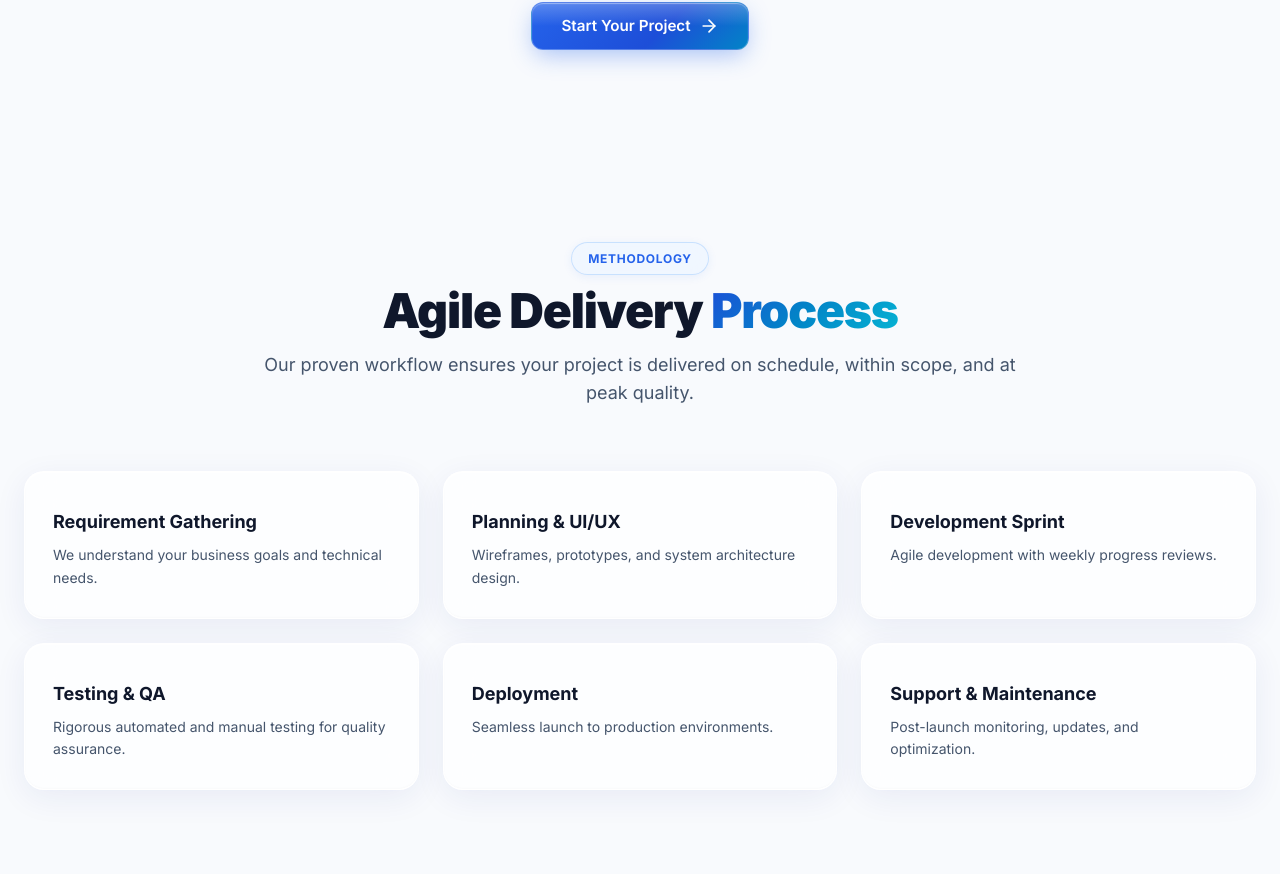
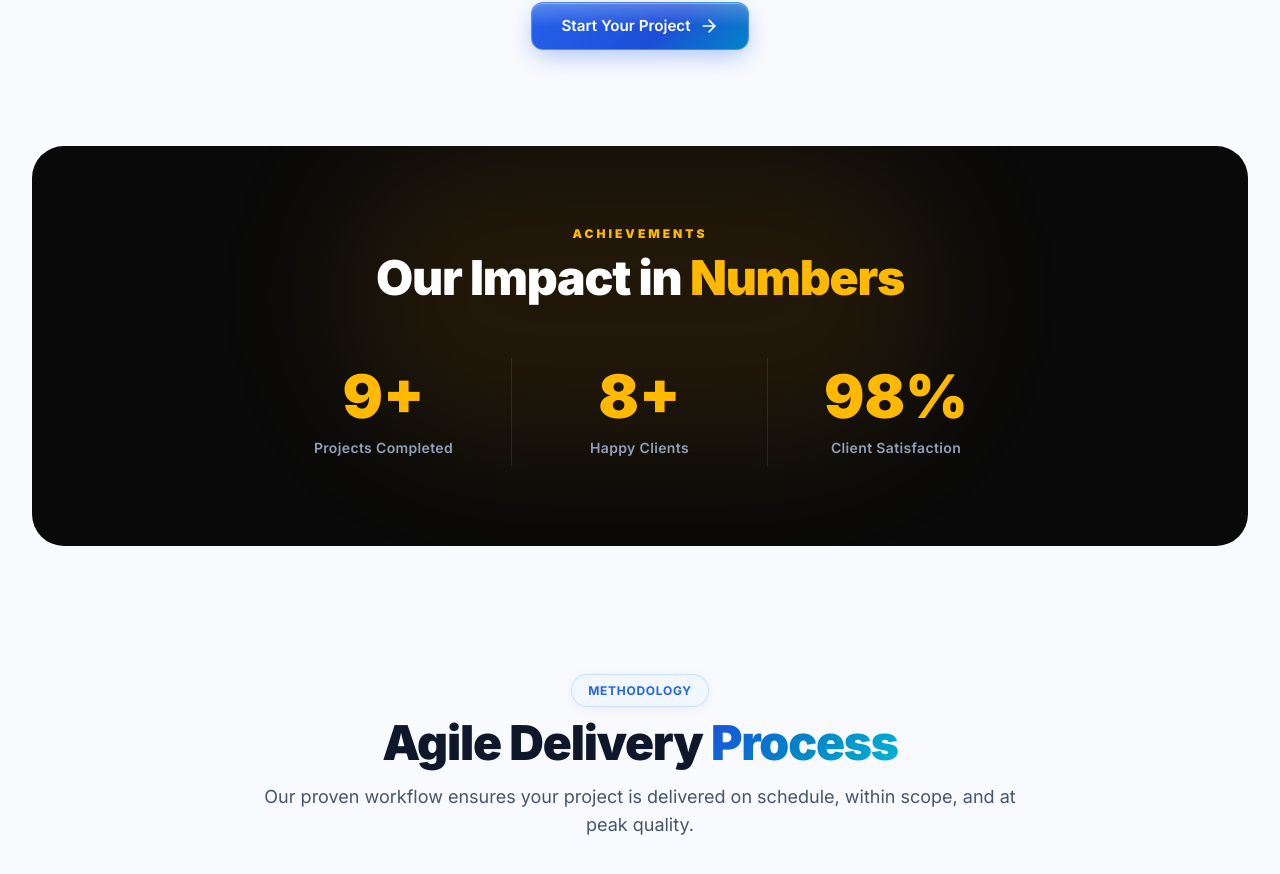
Before and after one commit to dot-tech-solutions/DotTech-Solutions, a Next.js app: page / in a window 1280 px wide. Shown: the part 3611-4485 px from the top of the page. Built offline with nearby package versions, Linux system fonts and the light colour scheme; no server answers.

Commit message:
feat: add Our Impact in Numbers section to homepage

```diff
--- a/src/app/(marketing)/HomeContent.tsx
+++ b/src/app/(marketing)/HomeContent.tsx
@@ -409,6 +409,38 @@ export default function HomeContent() {
         </div>
       </section>
 
+      {/* ==================== IMPACT IN NUMBERS ==================== */}
+      <section className="relative z-10 mx-4 sm:mx-8 mb-8 rounded-[2rem] overflow-hidden bg-[#0A0A0A] py-20">
+        {/* Subtle gold glow */}
+        <div className="absolute top-0 left-1/2 -translate-x-1/2 w-[600px] h-[300px] bg-amber-500/10 rounded-full blur-3xl pointer-events-none" />
+
+        <div className="section-container relative z-10 text-center">
+          {/* Label */}
+          <p className="text-amber-400 text-xs font-black uppercase tracking-[0.25em] mb-3">
+            Achievements
+          </p>
+          <h2 className="text-3xl sm:text-5xl font-black text-white mb-14 tracking-tight">
+            Our Impact in <span className="text-amber-400">Numbers</span>
+          </h2>
+
+          {/* Stats */}
+          <div className="grid grid-cols-1 sm:grid-cols-3 gap-10 sm:gap-0 divide-y sm:divide-y-0 sm:divide-x divide-white/10 max-w-3xl mx-auto">
+            <div className="sm:px-10 py-2">
+              <div className="text-5xl sm:text-6xl font-black text-amber-400 mb-3">9+</div>
+              <div className="text-slate-400 text-sm font-semibold tracking-wide">Projects Completed</div>
+            </div>
+            <div className="sm:px-10 py-2">
+              <div className="text-5xl sm:text-6xl font-black text-amber-400 mb-3">8+</div>
+              <div className="text-slate-400 text-sm font-semibold tracking-wide">Happy Clients</div>
+            </div>
+            <div className="sm:px-10 py-2">
+              <div className="text-5xl sm:text-6xl font-black text-amber-400 mb-3">98%</div>
+              <div className="text-slate-400 text-sm font-semibold tracking-wide">Client Satisfaction</div>
+            </div>
+          </div>
+        </div>
+      </section>
+
       {/* ==================== AGILE PROCESS ==================== */}
       <section className="py-24 relative z-10">
         <div className="section-container">
```
